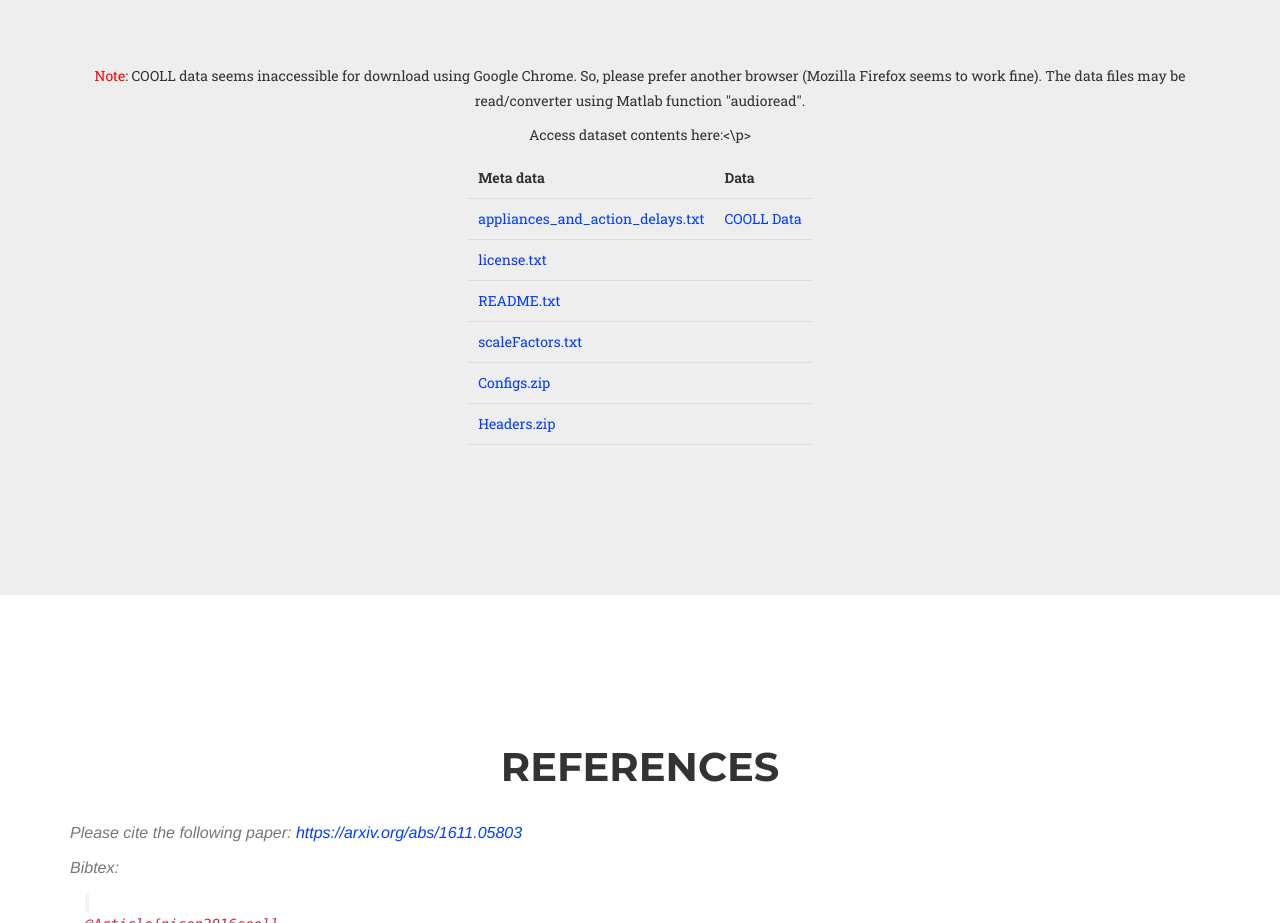
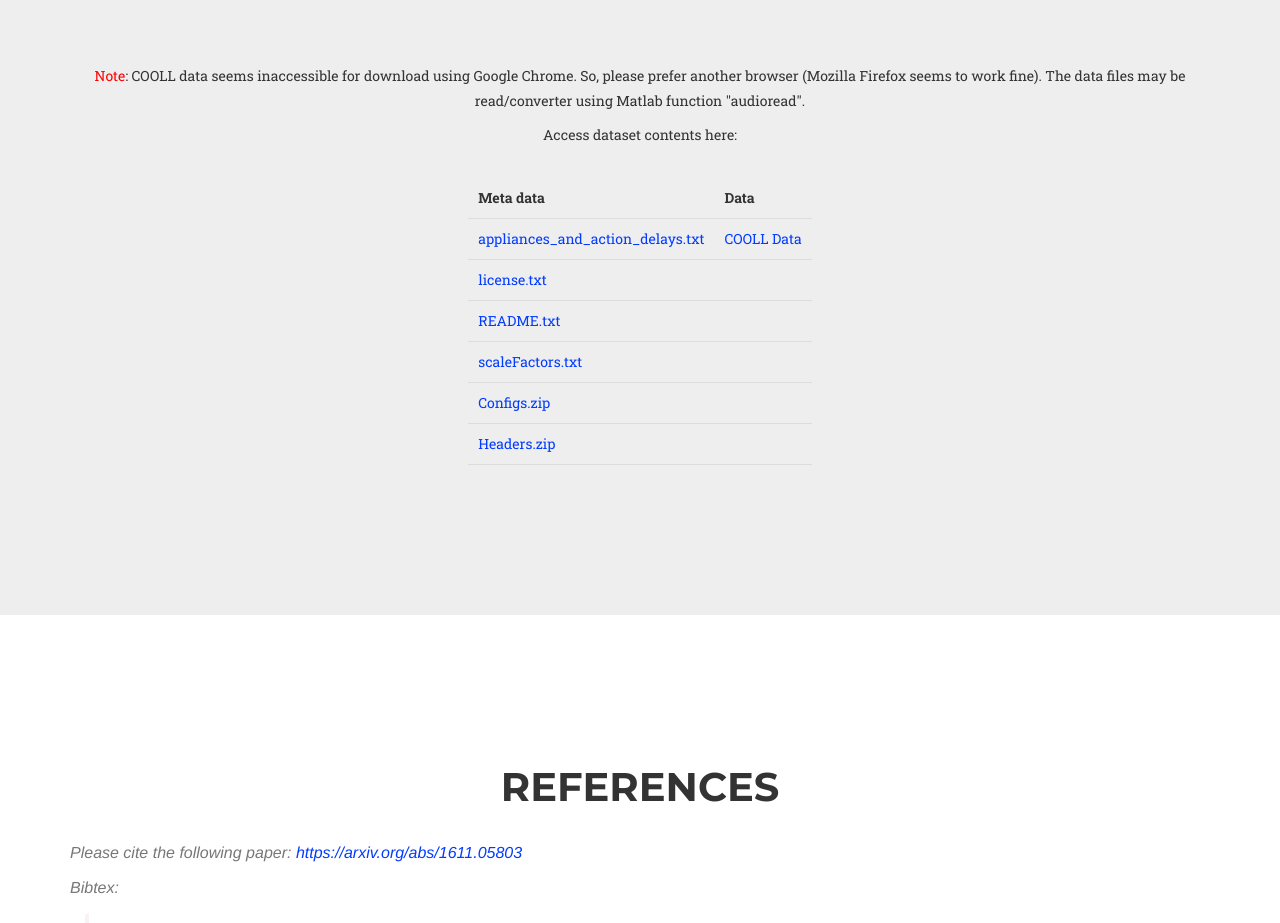
Before and after one commit to coolldataset/coolldataset.github.io, a website: page index.html in a window 1280 px wide. Shown: the part 1480-2403 px from the top of the page. Drawn offline with nearby package versions, Linux system fonts and the light colour scheme; a web font is replaced by a local one.

Commit message:
Update index.html

```diff
--- a/index.html
+++ b/index.html
@@ -116,7 +116,7 @@
 					<p><font color="red">Note</font>: COOLL data seems inaccessible for download using Google Chrome. So, please prefer another browser (Mozilla Firefox seems to work fine).
 					The data files may be read/converter using Matlab function "audioread".
 					</p>
-					<p>Access dataset contents here:<\p>
+					<p>Access dataset contents here:</p>
 					<style>
 					table, th, td {
 						border-bottom: 1px solid #ddd;
```
